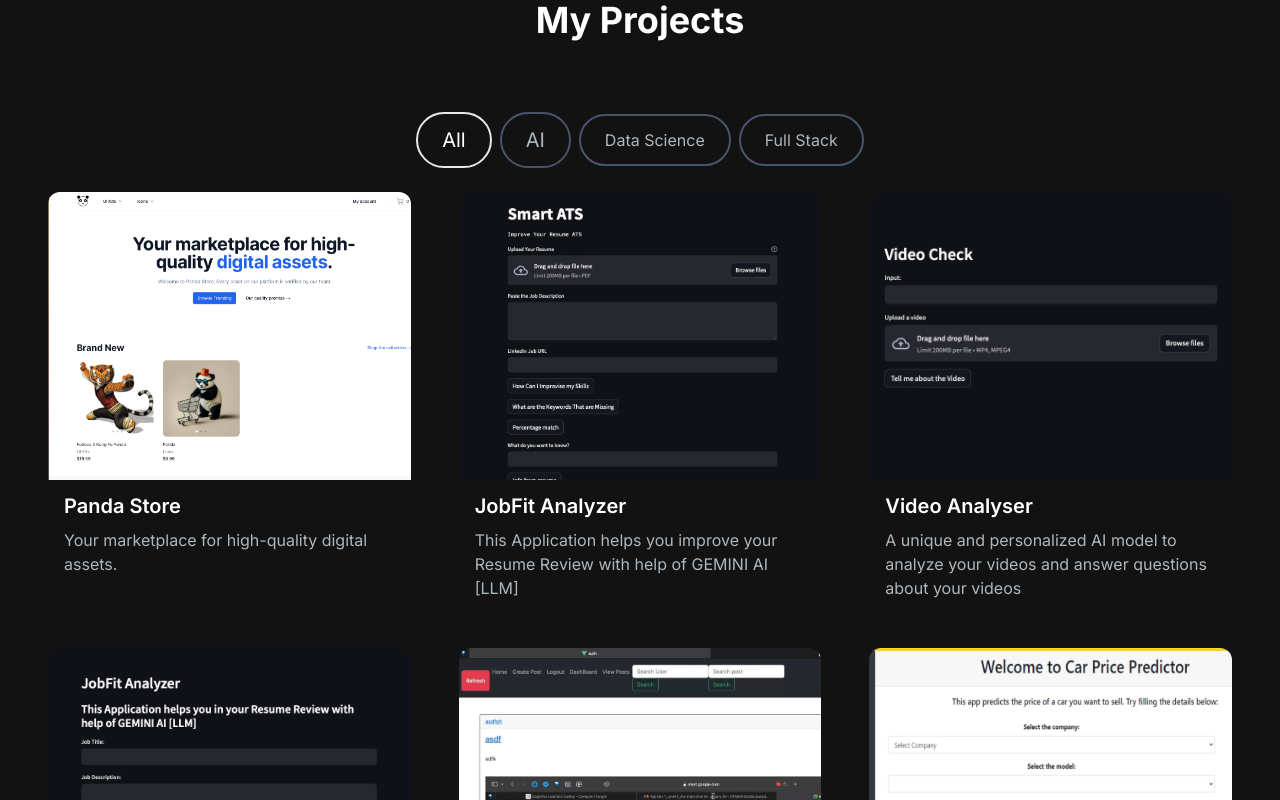
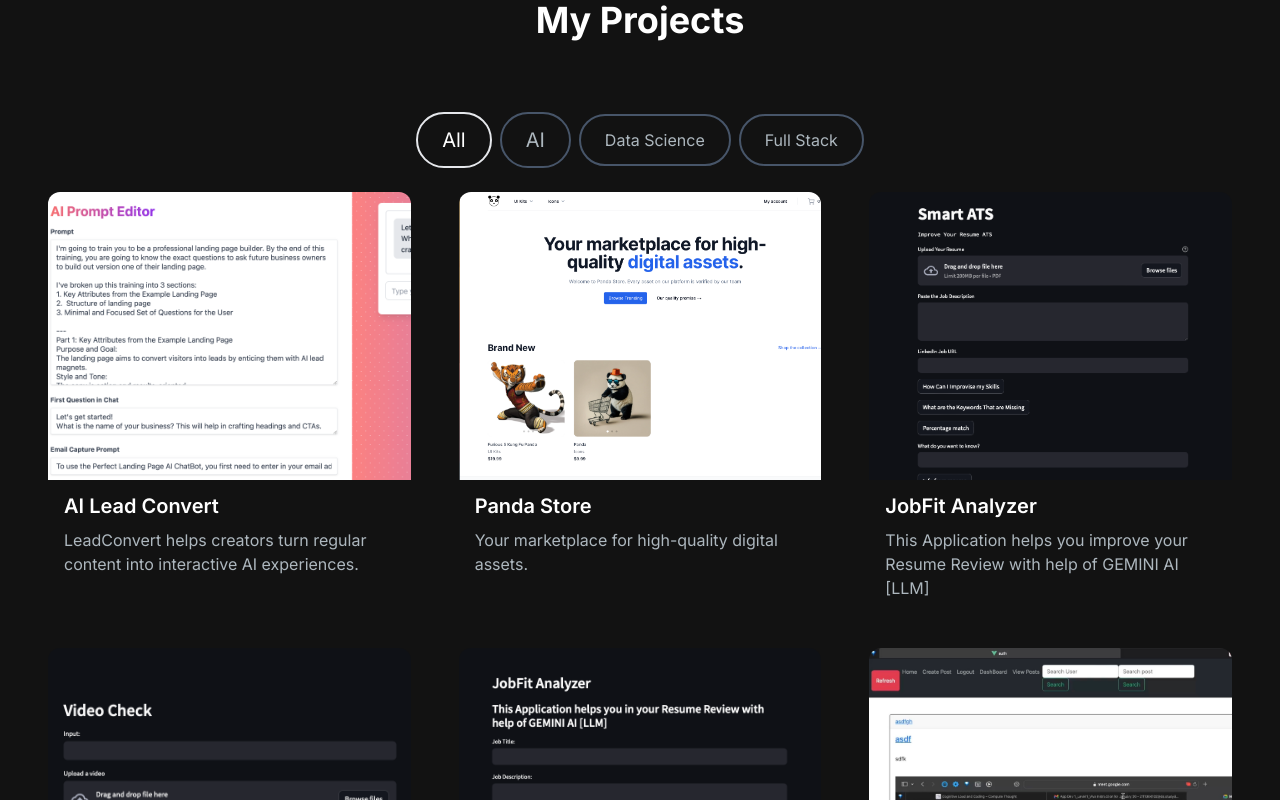
Before and after one commit to dhruvsanan/personal-website, a Next.js app: page / in a window 1280 px wide. Shown: the part 580-1380 px from the top of the page. Built offline with nearby package versions, Linux system fonts and the light colour scheme.

Commit message:
Added new project

```diff
--- a/components/ProjectsSection.jsx
+++ b/components/ProjectsSection.jsx
@@ -7,6 +7,15 @@ import { motion, useInView } from "framer-motion";
 const projectsData = [
   {
     id: 1,
+    title: "AI Lead Convert",
+    description: "LeadConvert helps creators turn regular content into interactive AI experiences.",
+    image: "/project8.png",
+    tag: ["All", "Full Stack", "AI"],
+    gitUrl: "https://github.com/dhruvsanan/ai-lead-convert",
+    previewUrl: "https://ai-lead-convert.vercel.app",
+  },
+  {
+    id: 2,
     title: "Panda Store",
     description: "Your marketplace for high-quality digital assets.",
     image: "/project7.png",
@@ -15,7 +24,7 @@ const projectsData = [
     previewUrl: "https://panda-store.up.railway.app",
   },
   {
-    id: 2,
+    id: 3,
     title: "JobFit Analyzer",
     description: "This Application helps you improve your Resume Review with help of GEMINI AI [LLM]",
     image: "/project1.png",
@@ -24,7 +33,7 @@ const projectsData = [
     previewUrl: "https://resume-improver.streamlit.app",
   },
   {
-    id: 3,
+    id: 4,
     title: "Video Analyser",
     description: "A unique and personalized AI model to analyze your videos and answer questions about your videos",
     image: "/project2.png",
@@ -33,7 +42,7 @@ const projectsData = [
     previewUrl: "https://video-analyser.streamlit.app",
   },
   {
-    id: 4,
+    id: 5,
     title: "Resume Shortlister",
     description: "Shortlist a bunch of resumes for a job description using AI",
     image: "/project3.png",
@@ -42,7 +51,7 @@ const projectsData = [
     previewUrl: "https://resume-shortlister.streamlit.app",
   },
   {
-    id: 5,
+    id: 6,
     title: "Blog Website",
     description: "allows users to easily create, manage, and publish blog posts online",
     image: "/project4.png",
@@ -51,7 +60,7 @@ const projectsData = [
     previewUrl: "https://github.com/dhruvsanan/blog-site",
   },
   {
-    id: 6,
+    id: 7,
     title: "Car Price Prediction",
     description: "Estimating the fair market value of a car based on its features, condition, and market data",
     image: "/project5.png",
@@ -60,7 +69,7 @@ const projectsData = [
     previewUrl: "https://github.com/dhruvsanan/car-price-prediction/tree/main",
   },
   {
-    id: 7,
+    id: 8,
     title: "Movie Recomendation System",
     description: "Predicting user preferences for movies using Machine Learning Models",
     image: "/project6.png",
```
Also changed, not shown: public/project8.png (added).
